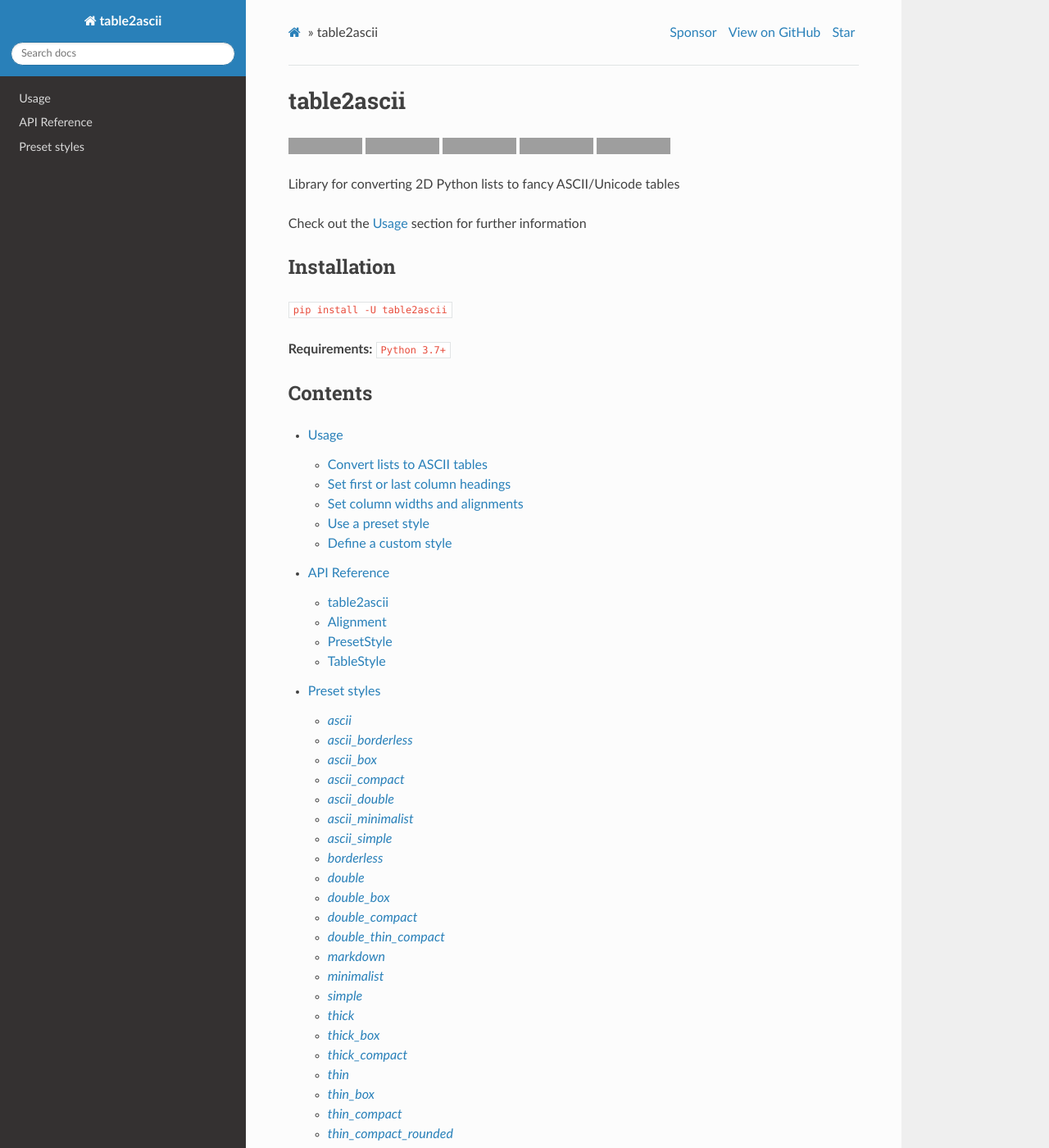
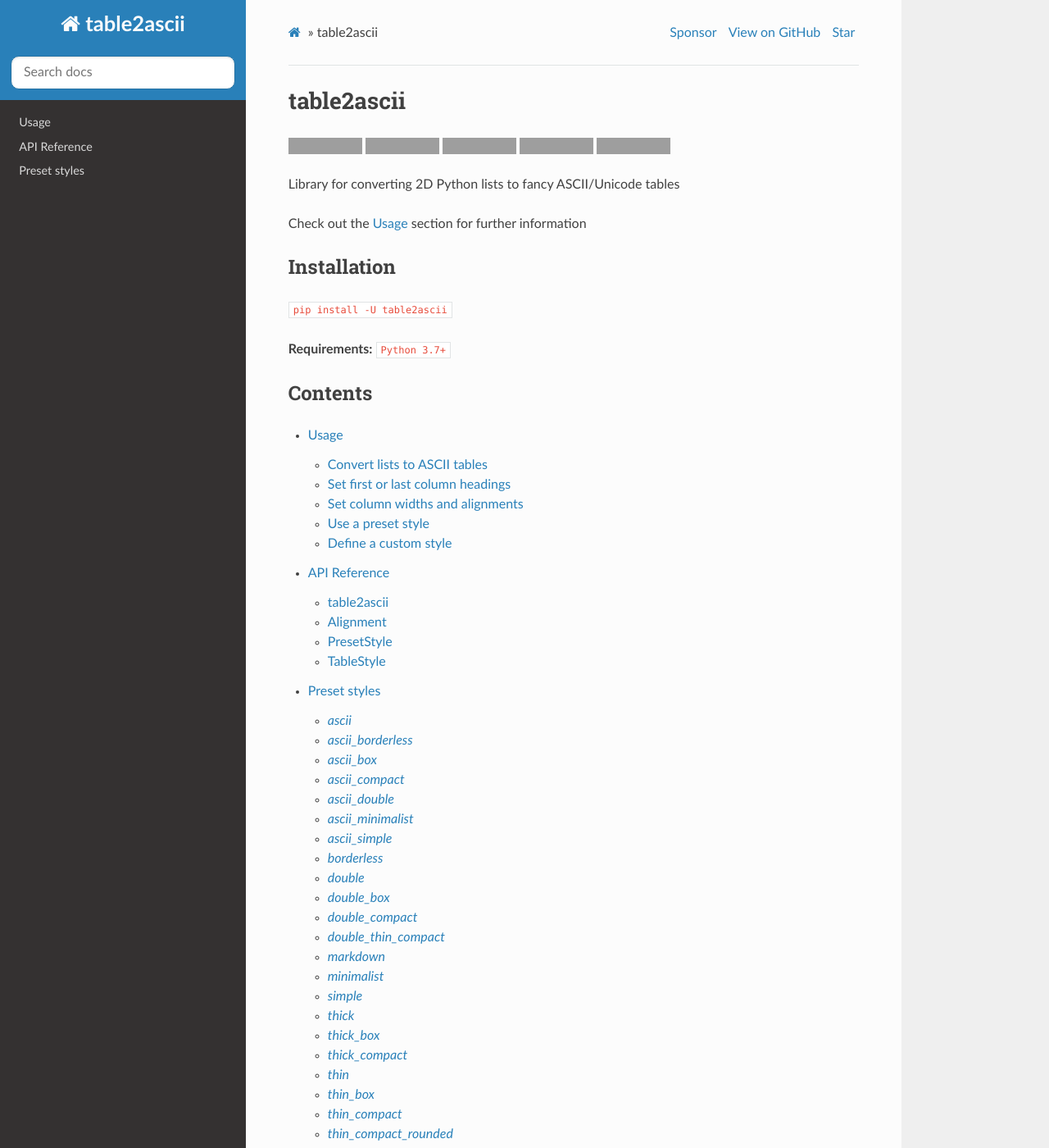
Before and after one commit to DenverCoder1/table2ascii, a Sphinx documentation site: the page built from docs/source/index.rst, in a window 1280 px wide and 1400 px high. Shown: the whole window at 82% size. Built offline with Sphinx 7.4.7 and the Read the Docs theme 2.0.0, drawn with Linux system fonts in a browser that asks for light colours; comment, search, counter and statistics services are not loaded; grey boxes are pictures that could not be loaded.

Commit message:
Custom styling

```diff
--- /dev/null
+++ b/docs/source/_static/css/custom.css
@@ -0,0 +1,13 @@
+a.icon.icon-home:visited {
+    color: unset;
+}
+
+.wy-side-nav-search > a {
+    font-size: 160%;
+}
+
+.wy-side-nav-search input[type="text"] {
+    padding: 10px 15px;
+    font-size: 100%;
+    border-radius: 10px;
+}
--- a/docs/source/_templates/layout.html
+++ b/docs/source/_templates/layout.html
@@ -38,6 +38,7 @@
   {%- endif %}
   {%- endfor %}
   <link rel="stylesheet" href="{{ pathto('_static/css/theme.css', 1)|e }}" type="text/css" />
+  <link rel="stylesheet" href="{{ pathto('_static/css/custom.css', 1)|e }}" type="text/css" />
 
   {%- for cssfile in extra_css_files %}
   <link rel="stylesheet" href="{{ pathto(cssfile, 1) }}" type="text/css" />
```
